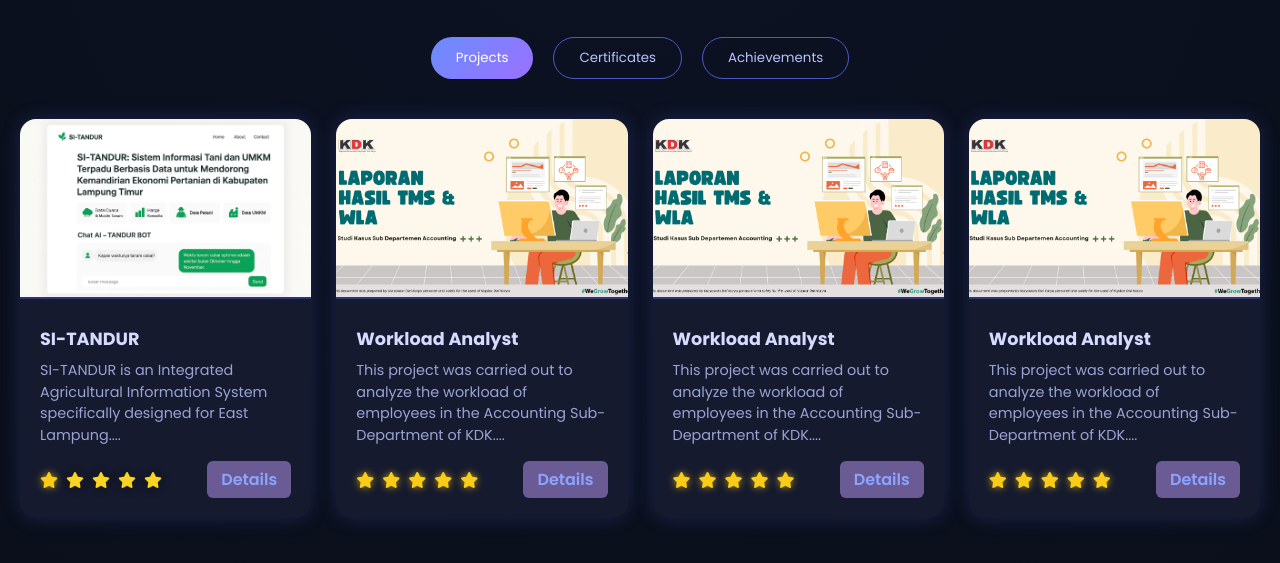
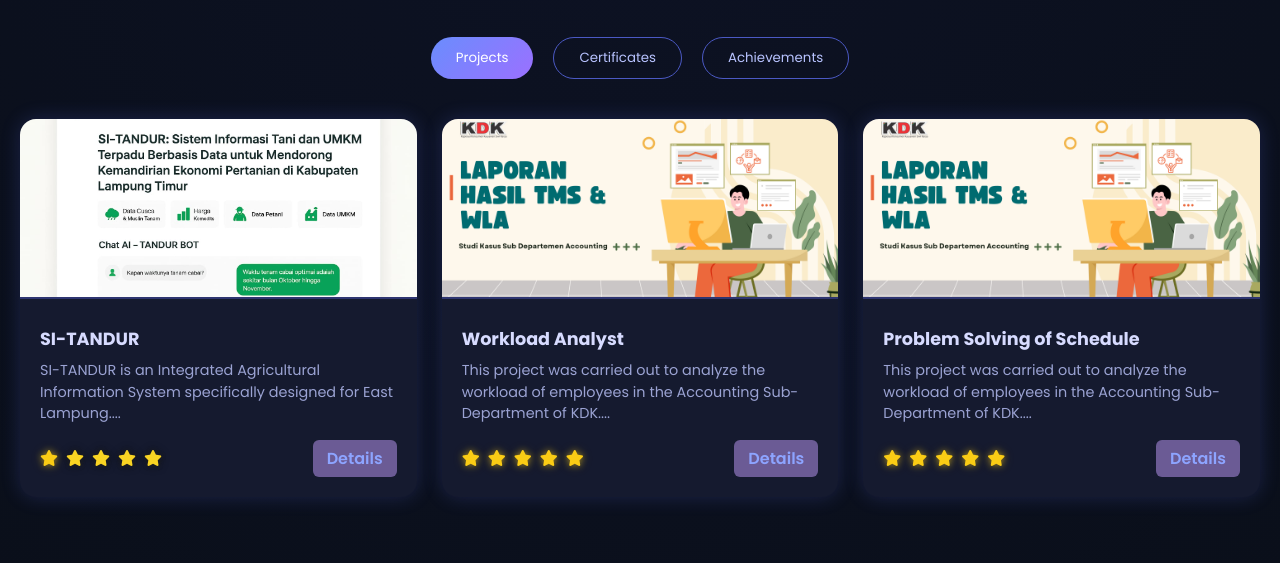
Before and after one commit to setiawanryes/portfolio-web, a plain HTML site: page index.html in a window 1280 px wide. Both pictures are taken after a click on the link "Portfolio". Shown: the part 195-758 px from the top of the page. Drawn offline with nearby package versions, Linux system fonts and the light colour scheme; no server answers.

Commit message:
Auto-sync: file changes

```diff
--- a/index.html
+++ b/index.html
@@ -422,6 +422,7 @@
       </div>
     </div>
   </section>
+
   <!-- PORTOFOLIO -->
   <section id="portfolio" class="portfolio-section">
     <div class="portfolio-container">
@@ -441,6 +442,7 @@
       <div id="projects" class="tab-content active">
         <div class="card-grid">
 
+          <!-- SI-TANDUR -->
           <div class="portfolio-card" data-aos="fade-up">
             <img src="images/sitandur/sitandur1.jpg" alt="Project 1">
             <div class="card-content">
@@ -456,12 +458,11 @@
                   <i class="fas fa-star"></i>
                   <i class="fas fa-star"></i>
                 </div>
-
                 <a href="projects/sitandur/index.html" class="details">Details</a>
               </div>
             </div>
           </div>
-
+          <!-- TMS & WLA -->
           <div class="portfolio-card" data-aos="fade-up">
             <img src="images/workload1/workloada1.png" alt="Project 2">
             <div class="card-content">
@@ -481,8 +482,28 @@
               </div>
             </div>
           </div>
+          <!-- GPL -->
+          <div class="portfolio-card" data-aos="fade-up">
+            <img src="images/workload1/workloada1.png" alt="Project 2">
+            <div class="card-content">
+              <h3>Problem Solving of Schedule</h3>
+              <p>This project was carried out to analyze the workload of employees in the Accounting
+                Sub-Department of
+                KDK....</p>
+              <div class="project-footer">
+                <div class="project-progress-stars" data-completed="5" title="Selesai">
+                  <i class="fas fa-star"></i>
+                  <i class="fas fa-star"></i>
+                  <i class="fas fa-star"></i>
+                  <i class="fas fa-star"></i>
+                  <i class="fas fa-star"></i>
+                </div>
+                <a href="projects/workload1/index.html" class="details">Details</a>
+              </div>
+            </div>
+          </div>
 
-          <div class="portfolio-card" data-aos="fade-up">
+           <!--<div class="portfolio-card" data-aos="fade-up">
             <img src="images/workload1/workloada1.png" alt="Project 2">
             <div class="card-content">
               <h3>Workload Analyst</h3>
@@ -500,27 +521,7 @@
                 <a href="projects/workload1/index.html" class="details">Details</a>
               </div>
             </div>
-          </div>
-
-          <div class="portfolio-card" data-aos="fade-up">
-            <img src="images/workload1/workloada1.png" alt="Project 2">
-            <div class="card-content">
-              <h3>Workload Analyst</h3>
-              <p>This project was carried out to analyze the workload of employees in the Accounting
-                Sub-Department of
-                KDK....</p>
-              <div class="project-footer">
-                <div class="project-progress-stars" data-completed="5" title="Selesai">
-                  <i class="fas fa-star"></i>
-                  <i class="fas fa-star"></i>
-                  <i class="fas fa-star"></i>
-                  <i class="fas fa-star"></i>
-                  <i class="fas fa-star"></i>
-                </div>
-                <a href="projects/workload1/index.html" class="details">Details</a>
-              </div>
-            </div>
-          </div>
+          </div>-->
         </div>
       </div>
 
```
